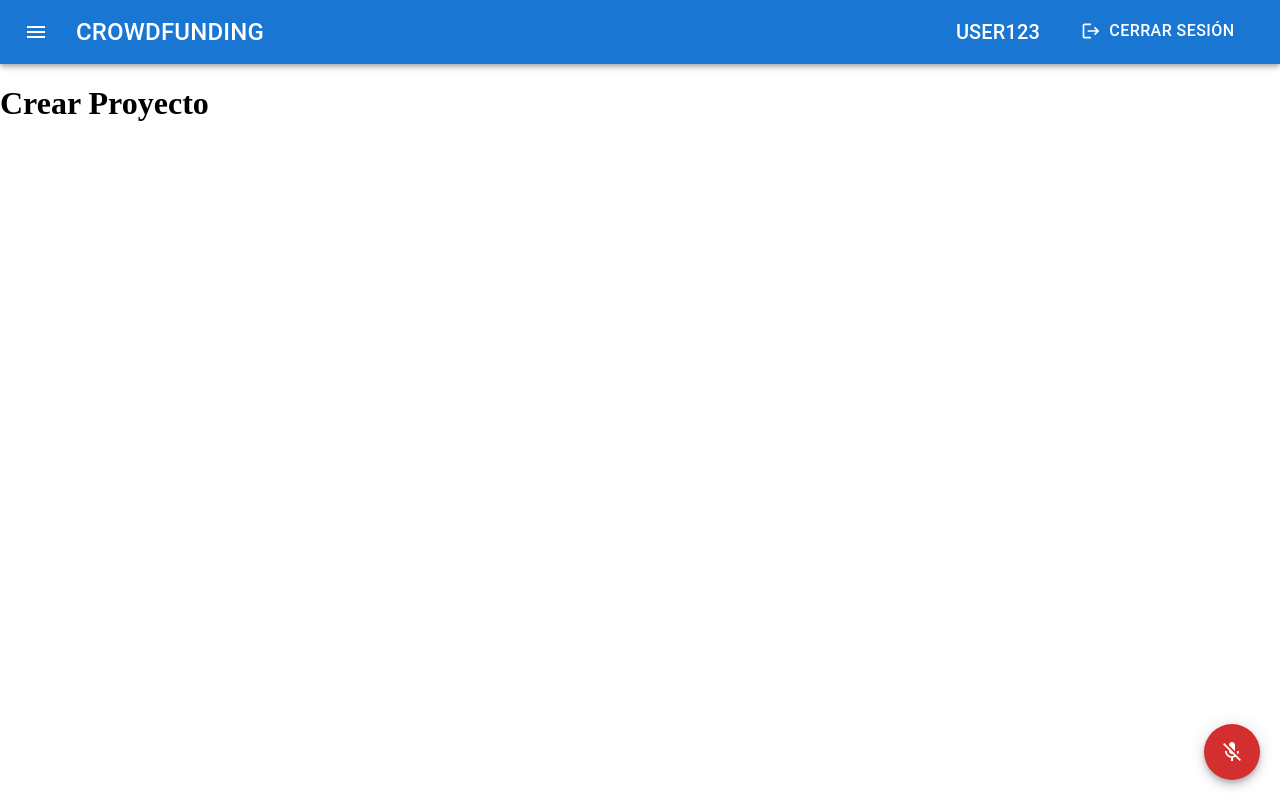
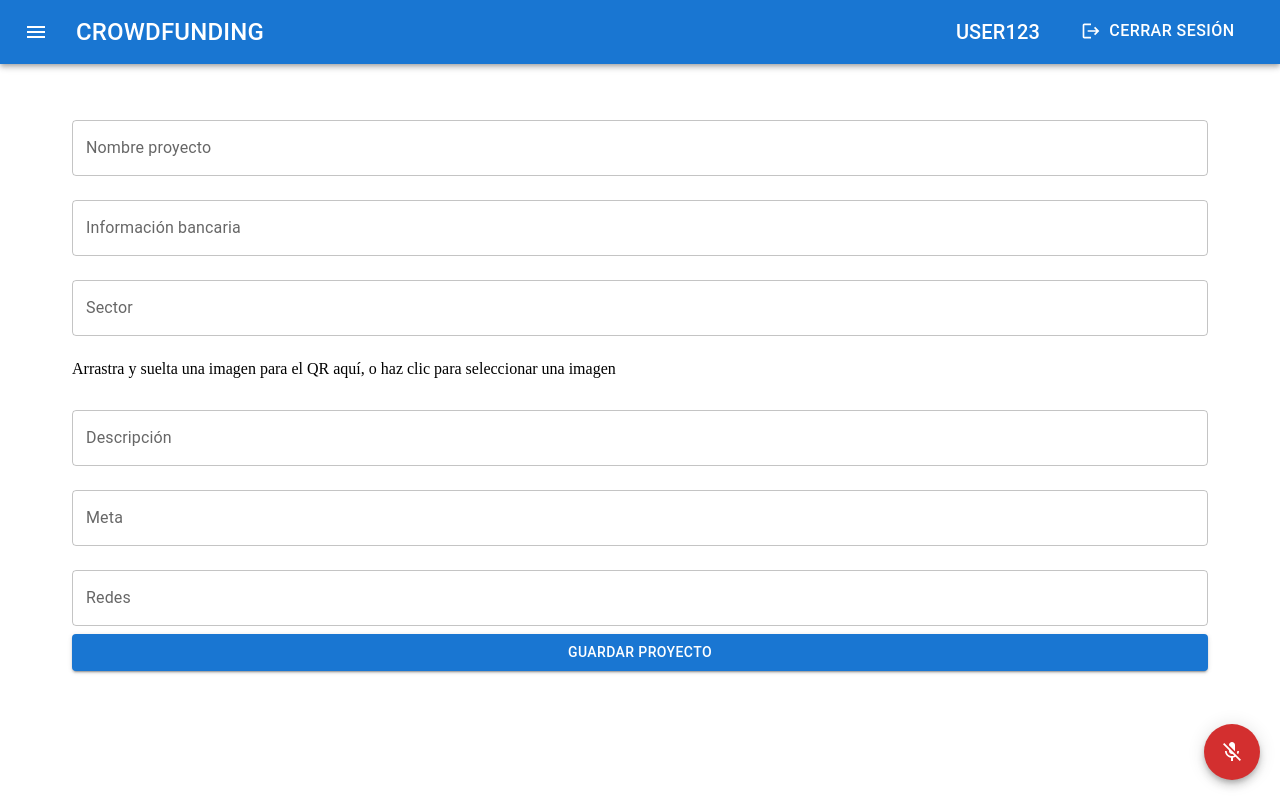
Before and after one commit to deyvigo/voice-test, a React (Vite) app: page /main/crear in a window 1280 px wide. Built offline with nearby package versions, Linux system fonts and the light colour scheme.

Commit message:
Carga de pantalla favoritos y crear post

```diff
--- a/package.json
+++ b/package.json
@@ -18,11 +18,14 @@
     "@mui/material": "^5.15.21",
     "@mui/x-date-pickers": "^7.8.0",
     "dayjs": "^1.11.11",
+    "qrcode.react": "^3.1.0",
     "react": "^18.3.1",
     "react-dom": "^18.3.1",
+    "react-dropzone": "^14.2.3",
     "react-hook-form": "^7.52.0",
     "react-router": "^6.24.0",
-    "react-router-dom": "^6.24.0"
+    "react-router-dom": "^6.24.0",
+    "uuid": "^10.0.0"
   },
   "devDependencies": {
     "@types/react": "^18.3.3",
--- a/src/App.jsx
+++ b/src/App.jsx
@@ -1,3 +1,4 @@
+import React from 'react';
 import { Routes, Route } from 'react-router'
 import { Buscar } from './pages/buscar/Buscar.jsx'
 import { Main } from './pages/main/Main.jsx'
@@ -5,6 +6,7 @@ import { Registro } from './pages/registro/Registro.jsx'
 import { Ingresar } from './pages/ingresar/Ingresar.jsx'
 import { RecorderLayout } from './components/RecorderLayout.jsx'
 import { CrearProyecto } from './pages/crear/CrearProyecto.jsx'
+import { Favoritos } from './pages/favoritos/Favoritos.jsx'
 import { Home } from './pages/inicio/Home.jsx'
 import { ElegirCategoria } from './pages/categorias/ElegirCategoria.jsx'
 import { VistaProyecto } from './pages/vista/VistaProyecto.jsx'
@@ -25,6 +27,7 @@ function App() {
         <Route path='/main/inicio' element={ <Home /> }/>
         <Route path='/main/pruebavista' element={ <VistaProyecto /> }/>
         <Route path='/main/recargar' element={ <Recarga/> }/>
+        <Route path='/main/favoritos' element={ <Favoritos/> }/>
       </Route>
     </Routes>
     </>
--- a/src/components/NavBar/DropMenu.jsx
+++ b/src/components/NavBar/DropMenu.jsx
@@ -31,7 +31,7 @@ export const DropMenu = ({ anchorEl, open, handleMenuClose }) => {
             <MenuItem onClick={handleMenuClose} component={Link} to="/main/buscar">
                 <SearchIcon /> Buscar proyecto
             </MenuItem>
-            <MenuItem onClick={handleMenuClose} component={Link} to="/main/inicio">
+            <MenuItem onClick={handleMenuClose} component={Link} to="/main/favoritos">
                 <FavoriteIcon /> Favoritos
             </MenuItem>
             <MenuItem onClick={handleMenuClose} component={Link} to="/main/recargar">
--- a/src/pages/crear/CrearProyecto.jsx
+++ b/src/pages/crear/CrearProyecto.jsx
@@ -1,5 +1,92 @@
+import React, { useState } from 'react';
+import { Container, TextField, Button } from '@mui/material';
+import { useNavigate } from 'react-router-dom';
+import { useDropzone } from 'react-dropzone';
+import { v4 as uuidv4 } from 'uuid';
+
 export const CrearProyecto = () => {
+  const [nombreProyecto, setNombreProyecto] = useState('');
+  const [informacionBancaria, setInformacionBancaria] = useState('');
+  const [sector, setSector] = useState('');
+  const [qr, setQr] = useState('');
+  const [descripcion, setDescripcion] = useState('');
+  const [meta, setMeta] = useState('');
+  const [redes, setRedes] = useState('');
+  const navigate = useNavigate();
+
+  const onDrop = (acceptedFiles) => {
+    const file = acceptedFiles[0];
+    const reader = new FileReader();
+    reader.onload = () => {
+      setQr(reader.result);
+    };
+    reader.readAsDataURL(file);
+  };
+
+  const { getRootProps, getInputProps } = useDropzone({ onDrop });
+
+  const handleSubmit = (event) => {
+    event.preventDefault();
+
+    // Resto de la lógica de guardado del proyecto
+  };
+
   return (
-    <h1>Crear Proyecto</h1>
-  )
-}
+    <Container sx={{ my: 5, px: { xs: 2, sm: 3, md: 4 }, maxWidth: 'lg' }}>
+      <form onSubmit={handleSubmit}>
+        <TextField
+          label="Nombre proyecto"
+          value={nombreProyecto}
+          onChange={(event) => setNombreProyecto(event.target.value)}
+          fullWidth
+          margin="normal"
+        />
+        <TextField
+          label="Información bancaria"
+          value={informacionBancaria}
+          onChange={(event) => setInformacionBancaria(event.target.value)}
+          fullWidth
+          margin="normal"
+        />
+        <TextField
+          label="Sector"
+          value={sector}
+          onChange={(event) => setSector(event.target.value)}
+          fullWidth
+          margin="normal"
+        />
+        <div {...getRootProps()}>
+          <input {...getInputProps()} />
+          <p>Arrastra y suelta una imagen para el QR aquí, o haz clic para seleccionar una imagen</p>
+        </div>
+        {qr && <img src={qr} alt="QR" style={{ maxWidth: '100%', marginTop: '10px' }} />}
+        <TextField
+          label="Descripción"
+          value={descripcion}
+          onChange={(event) => setDescripcion(event.target.value)}
+          fullWidth
+          margin="normal"
+        />
+        <TextField
+          label="Meta"
+          value={meta}
+          onChange={(event) => setMeta(event.target.value)}
+          fullWidth
+          margin="normal"
+        />
+        <TextField
+          label="Redes"
+          value={redes}
+          onChange={(event) => setRedes(event.target.value)}
+          fullWidth
+          margin="normal"
+        />
+        <Button type="submit" variant="contained" fullWidth margin="normal">
+          Guardar proyecto
+        </Button>
+      </form>
+    </Container>
+  );
+};
+
+export default CrearProyecto;
--- /dev/null
+++ b/src/pages/favoritos/Favoritos.jsx
@@ -0,0 +1,20 @@
+import Container from '@mui/material/Container';
+import { PaginatedPosts } from '../../components/PaginatedPosts';
+import { FilterPosts } from '../../components/FilterPosts';
+import React, { useState } from 'react';
+
+export const Favoritos = () => {
+  const [filtros, setFiltros] = useState({});
+  const [resultados, setResultados] = useState([]);
+
+  // Aquí puedes agregar la lógica para buscar y filtrar tus proyectos favoritos
+
+  return (
+    <Container sx={{ my: 5, px: { xs: 2, sm: 3, md: 4 }, maxWidth: 'lg' }}>
+      <FilterPosts filtros={filtros} setFiltros={setFiltros} />
+      <PaginatedPosts resultados={resultados} />
+    </Container>
+  );
+};
+
+export default Favoritos;
```
Also changed, not shown: 1 other file (tests, documents, lock files or other folders).
